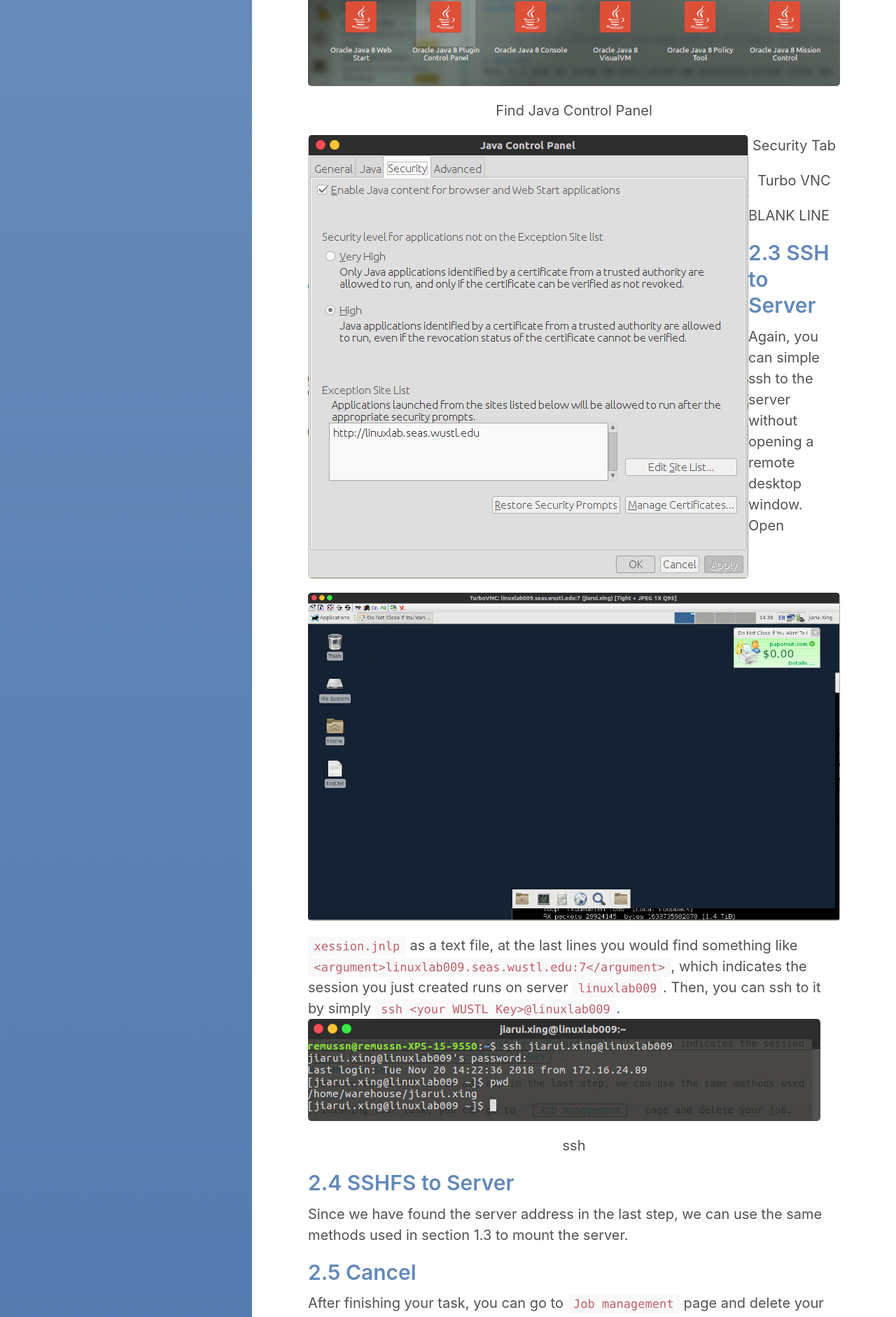
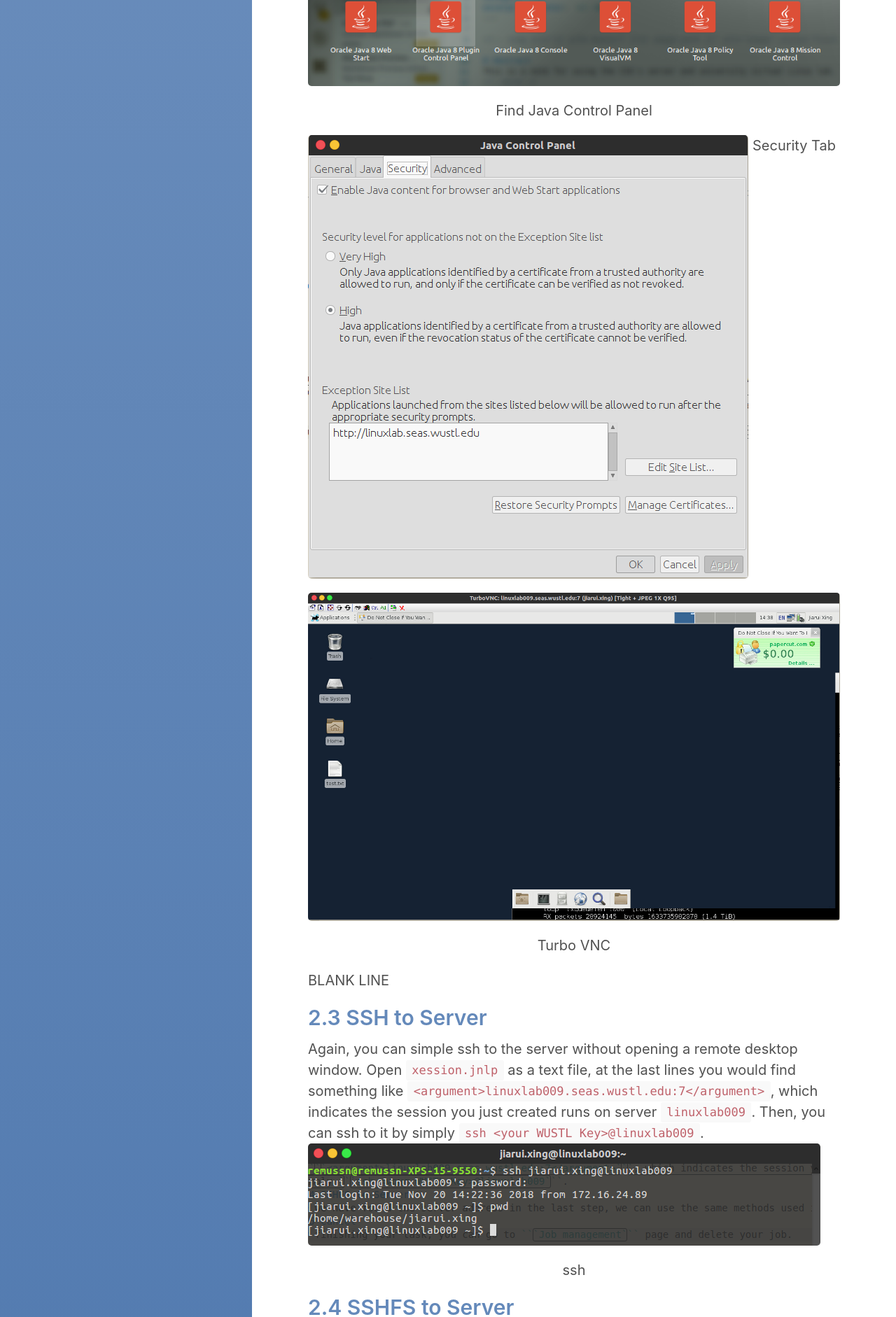
Before and after one commit to jr-xing/jr-xing.github.io, a Jekyll site: the page built from _posts/2018-11-20-Server-Usage.md, in a window 1280 px wide. Shown: the part 2181-4063 px from the top of the page at 70% size. Built offline with Jekyll 4.4.1, drawn with Linux system fonts in a browser that asks for light colours.

Commit message:
Server Usage

```diff
--- a/_posts/2018-11-20-Server-Usage.md
+++ b/_posts/2018-11-20-Server-Usage.md
@@ -32,7 +32,7 @@
 <p style="text-align: center;"> Find Java Control Panel </p>
 <img src="{{ site.baseurl }}/assets/imgs/Server-Usage/LL-java-security.png" alt="image" style="float: left; vertical-align: text-top;" />
 <p style="text-align: center;"> Security Tab </p>
-<img src="{{ site.baseurl }}/assets/imgs/Server-Usage/LL-VNC.png" alt="image" style="float: left; vertical-align: text-top;" />
+<img src="{{ site.baseurl }}/assets/imgs/Server-Usage/LL-VNC.png"/>
 <p style="text-align: center;"> Turbo VNC </p>
 
 
```
